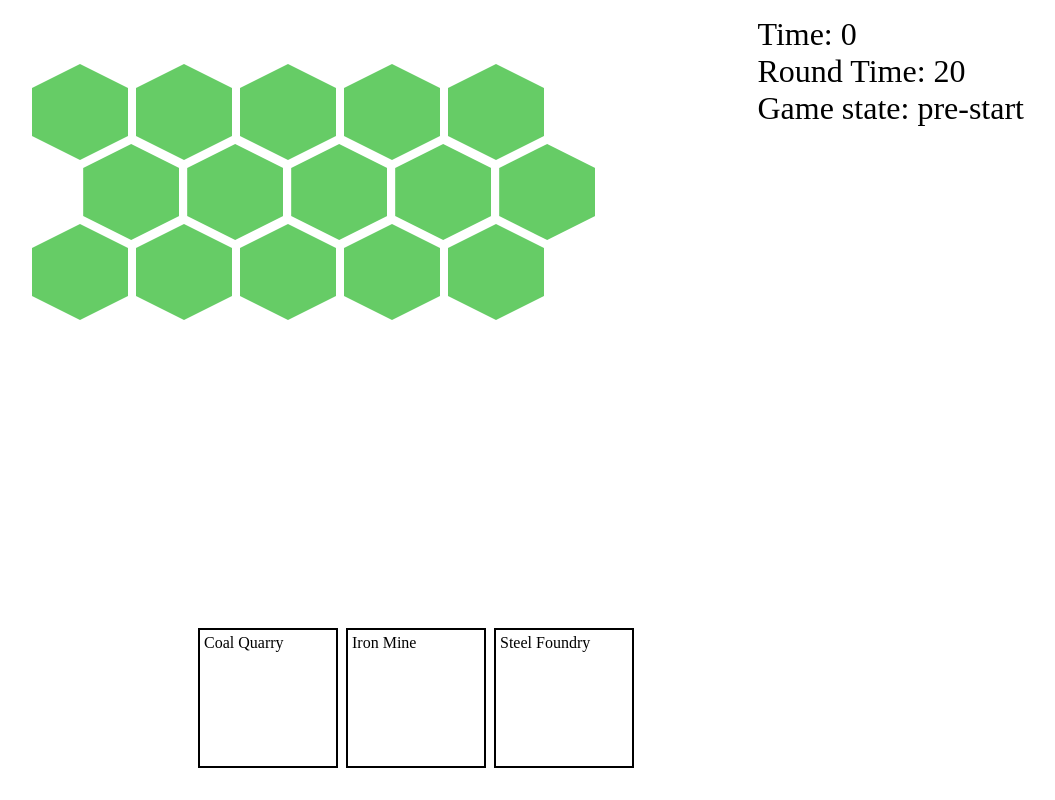
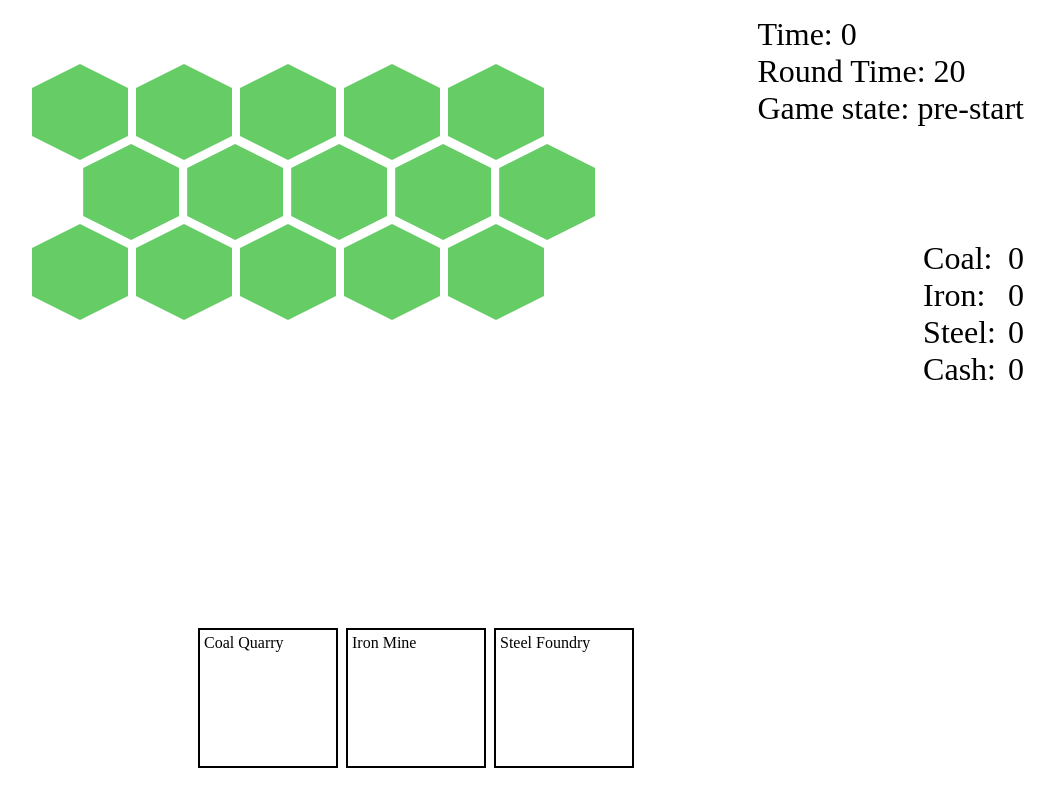
Before and after one commit to RubyWave/rush-industry-2, a React app: page / in a window 1280 px wide. Shown: the whole page, without its empty margins (224-1279 px from the left). Built offline with nearby package versions, Linux system fonts and the light colour scheme.

Commit message:
added resources

```diff
--- /dev/null
+++ b/common/resources.json
@@ -0,0 +1,17 @@
+[
+	{
+		"name": "coal",
+		"prettyName": "Coal",
+		"baseValue": 10
+	},
+	{
+		"name": "iron",
+		"prettyName": "Iron",
+		"baseValue": 12
+	},
+	{
+		"name": "steel",
+		"prettyName": "Steel",
+		"baseValue": 18
+	}
+]
--- /dev/null
+++ b/src/ts/features/resources/Resources.ts
@@ -0,0 +1,20 @@
+import resources from "../../../../common/resources.json";
+
+interface SingleResourceType {
+	name: string; //slugify name, this needs to be unique
+	prettyName: string; //displayable name
+	baseValue: number; //in cash per one unit
+}
+interface Resources extends Array<SingleResourceType> {}
+
+// super default building types
+const resourcesTable: Resources = Array.from(resources, (singleResource) => {
+	return {
+		name: singleResource.name,
+		prettyName: singleResource.prettyName,
+		baseValue: singleResource.baseValue,
+	};
+});
+
+export default resourcesTable;
+export type { SingleResourceType };
--- a/src/ts/features/states/GameStatesSlice.tsx
+++ b/src/ts/features/states/GameStatesSlice.tsx
@@ -1,6 +1,12 @@
 import { createSlice, PayloadAction } from "@reduxjs/toolkit";
 import { RootState } from "../../store";
+import resourcesTable, { SingleResourceType } from "../resources/Resources";
 import settings from "../../../../common/game-settings.json";
+
+interface RecourceInStockpile {
+	resource: SingleResourceType; //type of resource
+	count: number; //number of resource in stockpile
+}
 
 // Define a type for the slice state
 interface GameStates {
@@ -11,6 +17,8 @@ interface GameStates {
 		roundTime: number; //in seconds
 		targetFPS: number; //in frames per seconds
 	};
+	stockpile: Array<RecourceInStockpile>; //array of all resources player currently owns and their count
+	cash: number; //curent amount of player's cash
 }
 
 // Define the initial state using that type
@@ -21,6 +29,14 @@ const initialState: GameStates = {
 		roundTime: settings["round-time-in-seconds"],
 		targetFPS: settings["desired-fps"],
 	},
+	stockpile: Array.from(resourcesTable, (singleResource) => {
+		const temp: RecourceInStockpile = {
+			resource: singleResource,
+			count: 0,
+		};
+		return temp;
+	}),
+	cash: 0,
 };
 
 export const GameStatesSlice = createSlice({
--- /dev/null
+++ b/src/ts/ui/Stockpile.tsx
@@ -0,0 +1,65 @@
+// eslint-disable-next-line @typescript-eslint/no-unused-vars
+import styled, { css } from "styled-components";
+import { useAppSelector } from "../hooks";
+import { SingleResourceType } from "../features/resources/Resources";
+
+function UnstyledSingleResourceDisplayer({
+	className,
+	singleResource,
+	count,
+	resourceName,
+}: {
+	className?: string;
+	singleResource?: SingleResourceType;
+	count: number;
+	resourceName?: string;
+}) {
+	return (
+		<div className={className}>
+			<span>
+				{singleResource ? singleResource.prettyName : resourceName}:
+			</span>
+			<span>{count}</span>
+		</div>
+	);
+}
+
+const SingleResourceDisplayer = styled(UnstyledSingleResourceDisplayer)`
+	display: flex;
+	gap: 0.75rem;
+	justify-content: space-between;
+`;
+
+const UnstyledStockpile = function ({ className }: { className?: string }) {
+	const gameStates = useAppSelector((state) => state.gameStates);
+
+	return (
+		<div className={className}>
+			{gameStates.stockpile.map((SingleResource) => (
+				<SingleResourceDisplayer
+					key={SingleResource.resource.name}
+					singleResource={SingleResource.resource}
+					count={SingleResource.count}
+				/>
+			))}
+			<SingleResourceDisplayer
+				count={gameStates.cash}
+				resourceName={"Cash"}
+			/>
+		</div>
+	);
+};
+
+const Stockpile = styled(UnstyledStockpile)`
+	position: absolute;
+	z-index: 11;
+	right: 2rem;
+	top: 15rem;
+	display: block;
+	font-size: 2rem;
+	span {
+		display: block;
+	}
+`;
+
+export default Stockpile;
--- a/src/ts/ui/UI.tsx
+++ b/src/ts/ui/UI.tsx
@@ -2,12 +2,14 @@
 import styled, { css } from "styled-components";
 import Timer from "./Timer";
 import BuildingSelector from "./BuildingSelector";
+import Stockpile from "./Stockpile";
 
 const UnstyledUI = function ({ className }: { className?: string }) {
 	return (
 		<div className={className}>
 			<Timer />
 			<BuildingSelector />
+			<Stockpile />
 		</div>
 	);
 };
```
